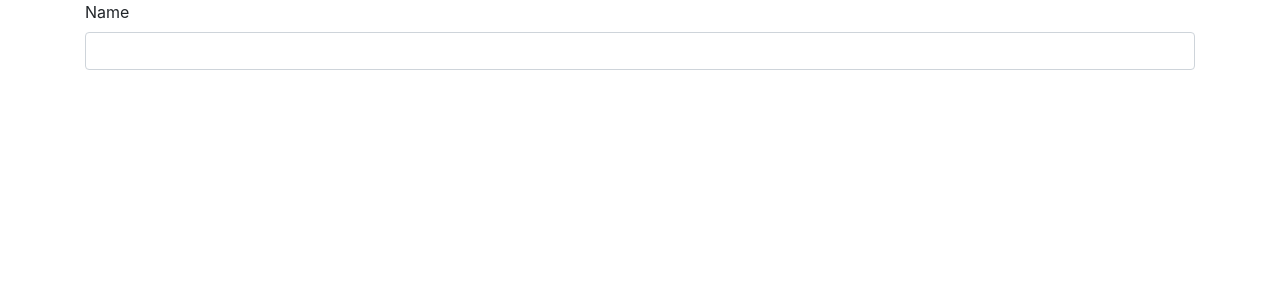
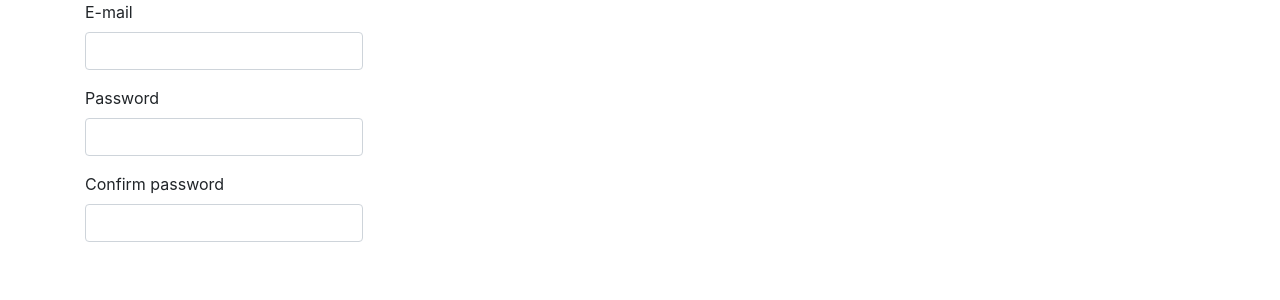
Before and after one commit to Rechetnikov/vue-project, a Vue app: page / in a window 1280 px wide. Shown: the top 300 px of the page. Built offline with nearby package versions, Linux system fonts and the light colour scheme.

Commit message:
Валидация пароля

```diff
--- a/src/App.vue
+++ b/src/App.vue
@@ -1,32 +1,68 @@
 <template>
   <div class="container">
     <div class="form-group">
-      <label class="form_label">Name</label>
+      <label class="form_label">E-mail</label>
       <input
-        class="form-control"
+        class="form-control w-25"
         v-model.trim.lazy="$v.name.$model"
         :class="{'is-invalid': $v.name.$error }"
       />
+      <div class='my-3 w-25' v-if="$v.name.$dirty">
+        <div class="alert alert-danger" v-if="!$v.name.required">Field is required</div>
+        <div class="alert alert-danger" v-if="!$v.name.email">Invalid email</div>
+      </div>
     </div>
-    <div v-if="$v.name.$dirty">
-      <div class="alert alert-danger" v-if="!$v.name.required">Field is required</div>
-      <div class="alert alert-danger" v-if="!$v.name.email">Invalid email</div>
+    <div class="form-group">
+      <label class="form_label">Password</label>
+      <input
+      type="password"
+        class="form-control w-25"
+        v-model.trim.lazy="$v.password.$model"
+        :class="{'is-invalid': $v.password.$error }"
+      />
+      <div class='my-3 w-25' v-if="$v.password.$dirty">
+        <div class="alert alert-danger" v-if="!$v.password.required">Field is required</div>
+        <div class="alert alert-danger" v-if="!$v.password.minLength">Field must have at least {{$v.password.$params.minLength.min}} characters.</div>
+      </div>
+    </div>
+    <div class="form-group">
+      <label class="form_label">Confirm password</label>
+      <input
+      type="password"
+        class="form-control w-25"
+        v-model.trim.lazy="$v.confirm.$model"
+        :class="{'is-invalid': $v.confirm.$error }"
+      />
+      <div class='my-3 w-25' v-if="$v.confirm.$dirty">
+        <div class="alert alert-danger" v-if="!$v.confirm.required">Field is required</div>
+        <div class="alert alert-danger" v-if="!$v.confirm.sameAsPassword">Passwords must be identical.</div>
+      </div>
     </div>
   </div>
 </template>
 
 <script>
-  import {required, email} from 'vuelidate/lib/validators'
+  import {required, email, minLength, sameAs} from 'vuelidate/lib/validators'
   export default {
     data() {
       return {
-        name: ''
+        name: '',
+        password: '',
+        confirm: ''
       }
     },
     validations: {
       name: {
         required,
         email
+      },
+      password: {
+        required,
+        minLength: minLength(8)
+      },
+      confirm: {
+        required,
+        sameAsPassword: sameAs('password')
       }
     },
   }
```
